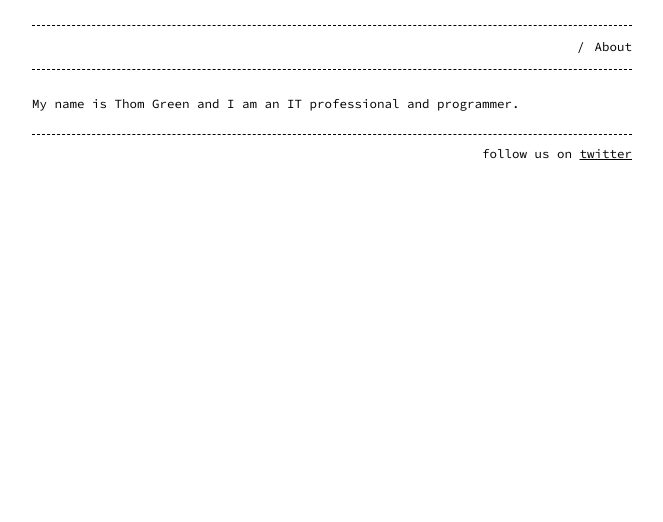
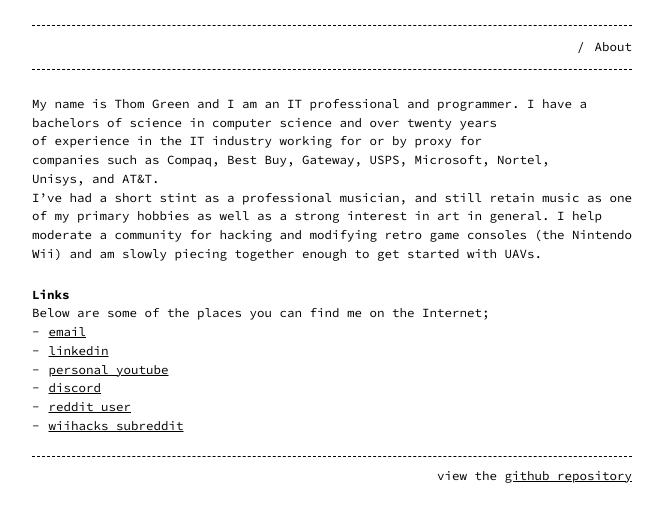
Before and after one commit to Oscie57/bloodythorn.github.io, a Jekyll site: the page built from about.md, in a window 1280 px wide. Shown: the top 522 px of the page, without its empty margins (308-971 px from the left). Built offline with Jekyll 4.4.1, drawn with Linux system fonts in a browser that asks for light colours.

Commit message:
added footer fleshed out about added welcome

```diff
--- a/_config.yml
+++ b/_config.yml
@@ -12,7 +12,7 @@ header_pages:
   - index.md
   - about.md
 
-footer: 'follow us on <a href="https://twitter.com/">twitter</a>'
+footer: 'view the <a href="https://github.com/bloodythorn/bloodythorn.github.io">github repository</a>'
 
 #style: light # dark (default) or light
 listen_for_clients_preferred_style: true # true or false (default)
--- a/about.md
+++ b/about.md
@@ -4,4 +4,19 @@ title: About
 permalink: /about/
 ---
 
-My name is Thom Green and I am an IT professional and programmer.
+My name is Thom Green and I am an IT professional and programmer. I have a bachelors of science in computer science and over twenty years
+of experience in the IT industry working for or by proxy for
+companies such as Compaq, Best Buy, Gateway, USPS, Microsoft, Nortel,
+Unisys, and AT&T.
+
+I've had a short stint as a professional musician, and still retain music as one of my primary hobbies as well as a strong interest in art in general. I help moderate a community for hacking and modifying retro game consoles (the Nintendo Wii) and am slowly piecing together enough to get started with UAVs.
+
+## Links
+Below are some of the places you can find me on the Internet;
+
+* [email](mailto:thorn@bloodythorn.com)
+* [linkedin](https://www.linkedin.com/in/thom-green/)
+* [personal youtube](https://www.youtube.com/channel/UCL98_sJGIVYW_Umt9bu10RA)
+* [discord](bloodythorn#9259)
+* [reddit user](https://www.reddit.com/user/BloodyThorn)
+* [wiihacks subreddit](https://www.reddit.com/r/WiiHacks/)
```
Also changed, not shown: index.md (+2 -0 lines).
